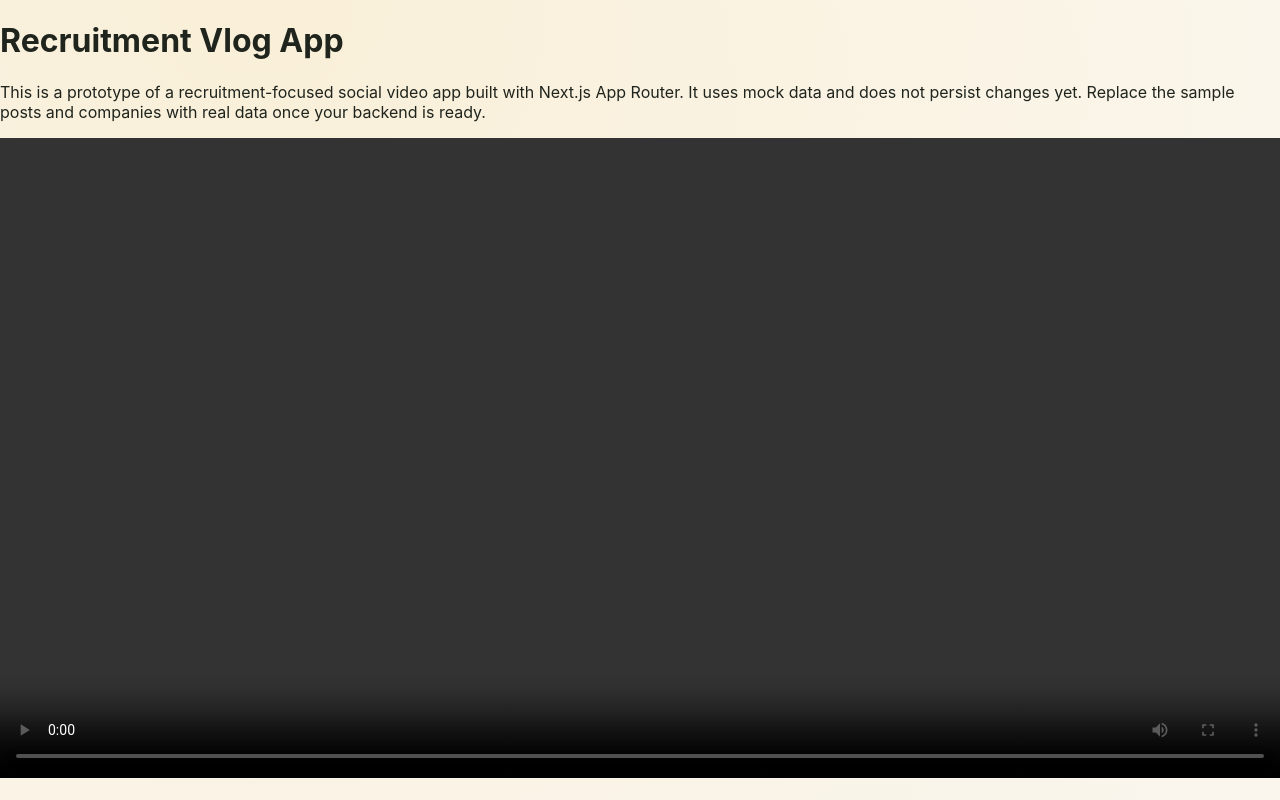
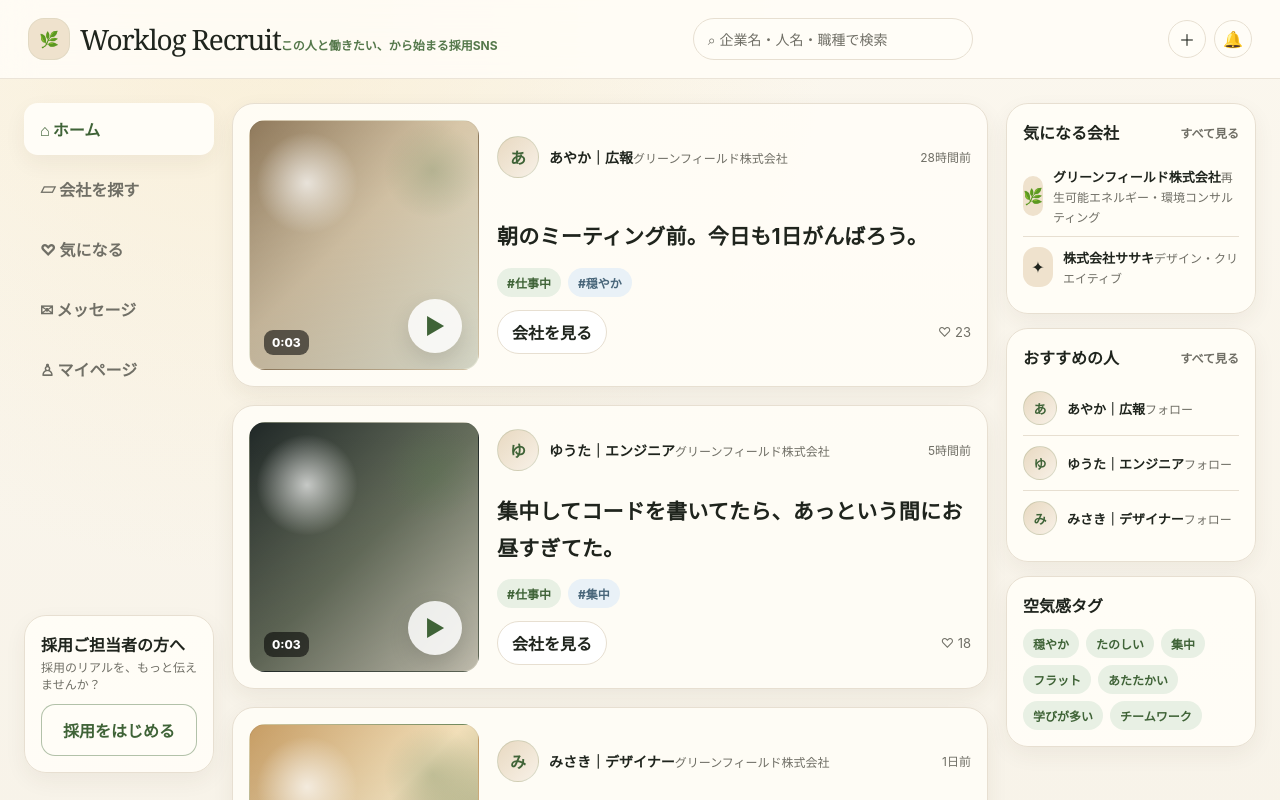
Before and after one commit to Yutanyuman/recruitment-vlog-app, a Next.js app: page / in a window 1280 px wide. Shown: the top 800 px of the page. Built offline with nearby package versions, Linux system fonts and the light colour scheme.

Commit message:
Build Worklog Recruit mobile-first home feed

```diff
--- a/src/app/page.tsx
+++ b/src/app/page.tsx
@@ -1,50 +1,141 @@
-import { companies, posts } from '@/mock-data';
 import Link from 'next/link';
+import { companies, getCompany, getMember, members, posts } from '@/mock-data';
+
+function LogCard({ post }: { post: (typeof posts)[number] }) {
+  const member = getMember(post.authorId)!;
+  const company = getCompany(post.companyId)!;
+  return (
+    <article className="log-card">
+      <div className={`visual ${post.visual}`}>
+        <span className="visual-label">0:0{post.duration}</span>
+      </div>
+      <div className="log-head">
+        <Link className="author" href={`/employee/${member.id}`}>
+          <span className="avatar">{member.avatar}</span>
+          <span>
+            <span className="author-name">{member.name}｜{member.role}</span>
+            <span className="author-meta">{company.name}</span>
+          </span>
+        </Link>
+        <span className="timestamp">{post.createdAt}</span>
+      </div>
+      <div className="log-body">
+        <p className="log-comment">{post.comment}</p>
+        <div className="tag-row">
+          {post.sceneTags.map((tag) => <span className="tag" key={tag}>#{tag}</span>)}
+          {post.emotionTags.map((tag) => <span className="tag blue" key={tag}>#{tag}</span>)}
+        </div>
+        <div className="log-actions">
+          <Link className="soft-btn" href={`/company/${company.id}`}>会社を見る</Link>
+          <span className="count">♡ {post.likes}</span>
+        </div>
+      </div>
+    </article>
+  );
+}
+
+function Sidebar() {
+  return (
+    <aside className="sidebar">
+      <nav className="side-menu">
+        <Link className="side-item active" href="/">⌂ ホーム</Link>
+        <Link className="side-item" href="/company/green-field">▱ 会社を探す</Link>
+        <Link className="side-item" href="#">♡ 気になる</Link>
+        <Link className="side-item" href="#">✉ メッセージ</Link>
+        <Link className="side-item" href="/employee/ayaka">♙ マイページ</Link>
+      </nav>
+      <div className="card card-pad" style={{ marginTop: 220 }}>
+        <b>採用ご担当者の方へ</b>
+        <p className="author-meta">採用のリアルを、もっと伝えませんか？</p>
+        <Link className="outline-btn" href="/post" style={{ display: 'block', marginTop: 12 }}>採用をはじめる</Link>
+      </div>
+    </aside>
+  );
+}
+
+function RightRail() {
+  return (
+    <aside className="right-rail">
+      <section className="card card-pad">
+        <div className="section-title">気になる会社 <a>すべて見る</a></div>
+        {companies.map((company) => (
+          <Link className="company-mini" key={company.id} href={`/company/${company.id}`}>
+            <span className="mini-logo">{company.logo}</span>
+            <span>
+              <b style={{ fontSize: 13 }}>{company.name}</b>
+              <span className="author-meta">{company.industry}</span>
+            </span>
+          </Link>
+        ))}
+      </section>
+      <section className="card card-pad" style={{ marginTop: 14 }}>
+        <div className="section-title">おすすめの人 <a>すべて見る</a></div>
+        {members.slice(0, 3).map((member) => (
+          <Link className="company-mini" key={member.id} href={`/employee/${member.id}`}>
+            <span className="avatar small">{member.avatar}</span>
+            <span>
+              <b style={{ fontSize: 13 }}>{member.name}｜{member.role}</b>
+              <span className="author-meta">フォロー</span>
+            </span>
+          </Link>
+        ))}
+      </section>
+      <section className="card card-pad" style={{ marginTop: 14 }}>
+        <div className="section-title">空気感タグ</div>
+        <div className="tag-row">
+          {['穏やか','たのしい','集中','フラット','あたたかい','学びが多い','チームワーク'].map((tag) => <span className="tag" key={tag}>{tag}</span>)}
+        </div>
+      </section>
+    </aside>
+  );
+}
+
+function BottomNav() {
+  return (
+    <nav className="bottom-nav">
+      <Link className="nav-item active" href="/"><span className="nav-icon">⌂</span>ホーム</Link>
+      <Link className="nav-item" href="/company/green-field"><span className="nav-icon">⌕</span>会社を探す</Link>
+      <Link className="nav-item" href="#"><span className="nav-icon">♡</span>気になる</Link>
+      <Link className="nav-item" href="#"><span className="nav-icon">✉</span>メッセージ</Link>
+      <Link className="nav-item" href="/employee/ayaka"><span className="nav-icon">♙</span>マイページ</Link>
+    </nav>
+  );
+}
 
 export default function Home() {
   return (
-    <main className="p-4 max-w-4xl mx-auto">
-      <h1 className="text-3xl font-bold mb-6">Recruitment Vlog App</h1>
-      <p className="mb-4">
-        This is a prototype of a recruitment-focused social video app built with Next.js
-        App Router. It uses mock data and does not persist changes yet. Replace the
-        sample posts and companies with real data once your backend is ready.
-      </p>
-      <div className="flex flex-col gap-4">
-        {posts.map((post) => {
-          const company = companies.find((c) => c.id === post.companyId);
-          return (
-            <div key={post.id} className="border rounded-md p-4 shadow-sm">
-              {/* Video preview */}
-              <div className="mb-2">
-                <video
-                  controls
-                  width="100%"
-                  src={post.videoUrl}
-                  preload="metadata"
-                  poster=""
-                />
-              </div>
-              {/* Company name and caption */}
-              <h2 className="text-xl font-semibold">
-                {company?.name || 'Unknown Company'}
-              </h2>
-              <p className="mt-1 text-gray-700">{post.caption}</p>
-              {/* Link to company page */}
-              {company && (
-                <div className="mt-2">
-                  <Link
-                    href={`/company/${company.id}`}
-                    className="text-blue-600 hover:underline"
-                  >
-                    View company page
-                  </Link>
-                </div>
-              )}
-            </div>
-          );
-        })}
+    <main className="app-shell">
+      <header className="topbar">
+        <Link href="/" className="brand">
+          <span className="logo-mark">🌿</span>
+          <span>
+            <span className="brand-title">Worklog Recruit</span>
+            <span className="brand-subtitle">この人と働きたい、から始まる採用SNS</span>
+          </span>
+        </Link>
+        <div className="search-box">⌕ 企業名・人名・職種で検索</div>
+        <div className="top-actions">
+          <Link className="icon-btn" href="/post">＋</Link>
+          <span className="icon-btn">🔔</span>
+        </div>
+      </header>
+
+      <div className="layout desktop-grid">
+        <Sidebar />
+        <section>
+          <div className="mobile-tabs">
+            <span className="tab-pill active">おすすめ</span>
+            <span className="tab-pill">フォロー中</span>
+            <span className="tab-pill">新着</span>
+            <Link className="tab-pill" href="/company/green-field">会社を見る</Link>
+          </div>
+          <div className="feed">
+            {posts.map((post) => <LogCard key={post.id} post={post} />)}
+          </div>
+        </section>
+        <RightRail />
       </div>
+      <BottomNav />
     </main>
   );
 }
```
